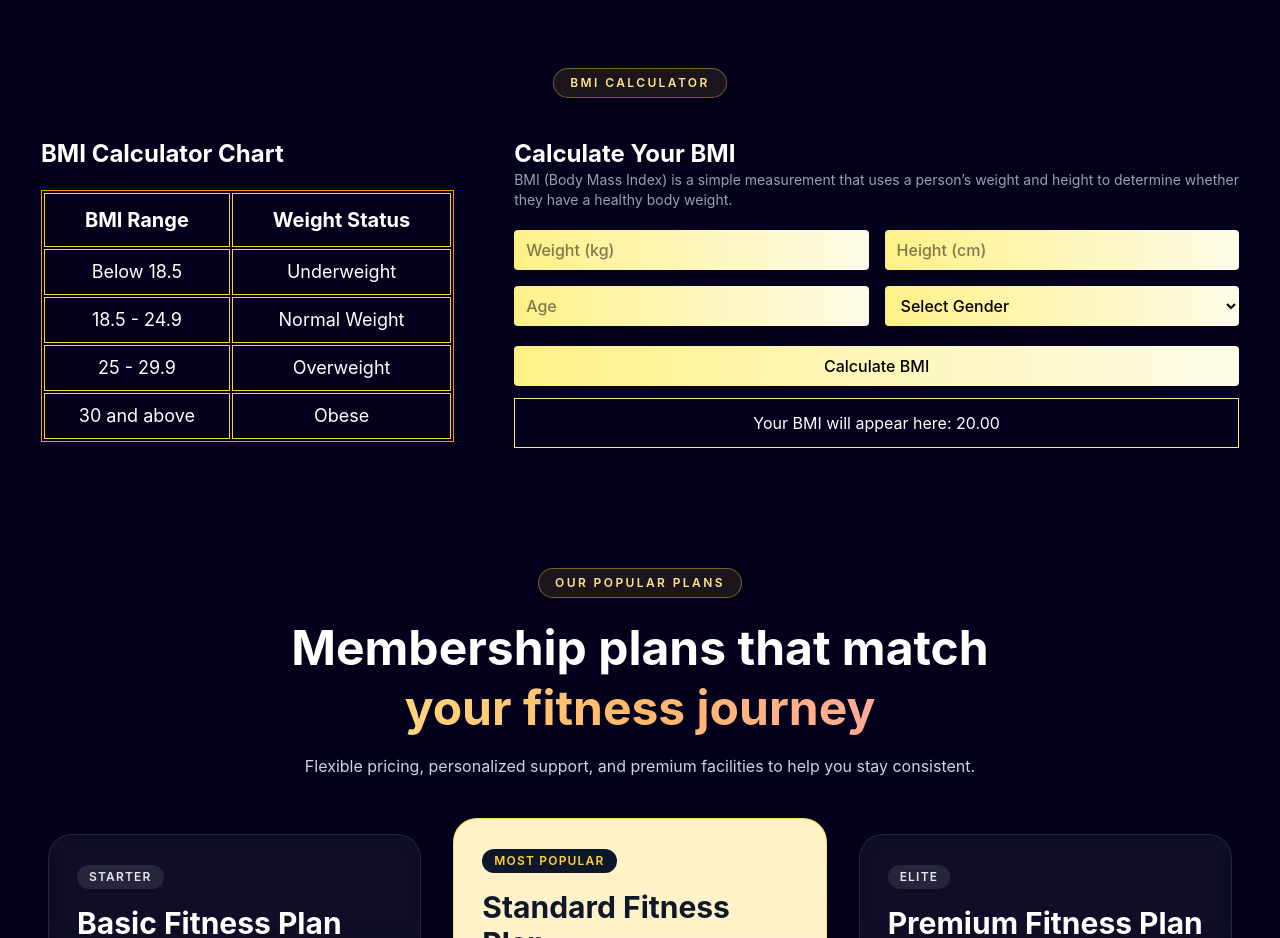
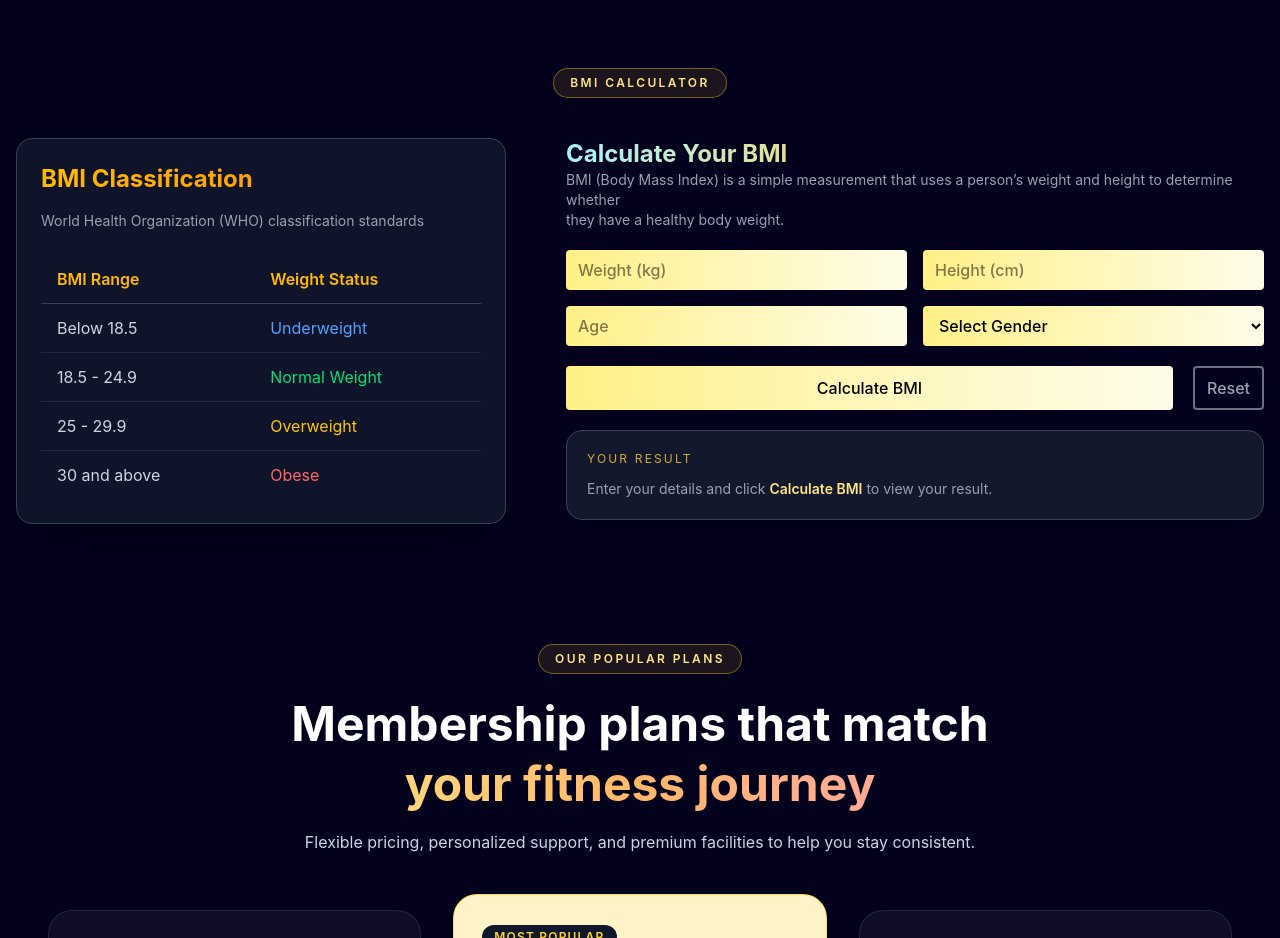
Before and after one commit to MohanlalManna24/gym-website, a React (Vite) app: page / in a window 1280 px wide. Shown: the part 4500-5438 px from the top of the page. Built offline with nearby package versions, Linux system fonts and the light colour scheme.

Commit message:
Update BMI Calculator section :: add logic and change some design - add gradient text effect and re-design table chart

```diff
--- a/src/component/BMICalculator.jsx
+++ b/src/component/BMICalculator.jsx
@@ -1,7 +1,73 @@
-import React from "react";
+import React, { useState } from "react";
 import Layout from "../Layout/Layout";
 
 const BMICalculator = () => {
+  const [weight, setWeight] = useState("");
+  const [height, setHeight] = useState("");
+  const [age, setAge] = useState("");
+  const [gender, setGender] = useState("");
+  const [bmi, setBmi] = useState("");
+
+  const bmiValue = Number(bmi);
+
+  const calculateBMI = () => {
+    if (weight && height && age && gender) {
+      const heightInMeters = height / 100;
+      const bmi = weight / (heightInMeters * heightInMeters);
+      setBmi(bmi.toFixed(2));
+    }
+  };
+
+  const category = (bmi) => {
+    if (0 < bmi && bmi < 18.5) {
+      return "Underweight";
+    } else if (bmi >= 18.5 && bmi < 25) {
+      return "Normal Weight";
+    } else if (bmi >= 25 && bmi < 30) {
+      return "Overweight";
+    } else if (bmi >= 30) {
+      return "Obese";
+    } else {
+      return "";
+    }
+  };
+  const bmiStatus = category(bmiValue);
+  const hasResult = bmi !== "";
+
+
+  const resetForm = () => {
+    setWeight("");
+    setHeight("");
+    setAge("");
+    setGender("");
+    setBmi("");
+  };
+
+
+  const getStatusStyle = (status) => {
+    if (status === "Underweight") {
+      return "border-blue-400/40 bg-blue-500/10 text-blue-300";
+    }
+    if (status === "Normal Weight") {
+      return "border-emerald-400/40 bg-emerald-500/10 text-emerald-300";
+    }
+    if (status === "Overweight") {
+      return "border-yellow-400/40 bg-yellow-500/10 text-yellow-300";
+    }
+    if (status === "Obese") {
+      return "border-red-400/40 bg-red-500/10 text-red-300";
+    }
+    return "border-gray-600 bg-gray-800/60 text-gray-300";
+  };
+
+  const getBmiPointerPosition = (value) => {
+    if (!value || value <= 0) {
+      return 0;
+    }
+    const normalized = (value / 40) * 100;
+    return Math.max(0, Math.min(normalized, 100));
+  };
+
   return (
     <Layout>
       <section className="py-10 m-auto mt-10 ">
@@ -12,42 +78,54 @@ const BMICalculator = () => {
         </div>
         <div className="container flex justify-center gap-15 mt-10">
           <div className="leftContainer">
-            <p className="text-2xl font-bold">BMI Calculator Chart</p>
-            <table className="table-auto border-separate  border border-amber-500 mt-5 ">
-              <thead className="text-xl font-light">
-                <tr>
-                  <th className="border border-amber-300 px-10 py-3">
+            {/* BMI Chart Section */}
+            <div className="bg-gray-800/50 backdrop-blur-sm rounded-2xl border border-gray-700 p-6 shadow-2xl hover:shadow-amber-500/5 transition-all duration-300">
+              <h2 className="text-2xl font-bold bg-linear-to-r from-amber-400 to-orange-400 bg-clip-text text-transparent mb-4">
+                BMI Classification
+              </h2>
+              <p className="text-sm text-gray-400 mb-6">
+                World Health Organization (WHO) classification standards
+              </p>
+
+              <div className="overflow-x-auto">
+                <table className="w-110">
+                  <thead>
+                    <tr className="border-b border-gray-700">
+                      <th className="text-left py-3 px-4 text-amber-400 font-semibold">
                         BMI Range
                       </th>
-                  <th className="border border-amber-300 px-10 py-3">
+                      <th className="text-left py-3 px-4 text-amber-400 font-semibold">
                         Weight Status
                       </th>
                     </tr>
                   </thead>
-              <tbody className="text-lg font-normal text-center">
-                <tr>
-                  <td className="border border-amber-300 py-2">Below 18.5</td>
-                  <td className="border border-amber-300 py-2">Underweight</td>
+                  <tbody className="text-gray-300">
+                    <tr className="border-b border-gray-700/50 hover:bg-gray-700/30 transition-colors">
+                      <td className="py-3 px-4">Below 18.5</td>
+                      <td className="py-3 px-4 text-blue-400">Underweight</td>
                     </tr>
-                <tr>
-                  <td className="border border-amber-300 py-2">18.5 - 24.9</td>
-                  <td className="border border-amber-300 py-2">
+                    <tr className="border-b border-gray-700/50 hover:bg-gray-700/30 transition-colors">
+                      <td className="py-3 px-4">18.5 - 24.9</td>
+                      <td className="py-3 px-4 text-green-400">
                         Normal Weight
                       </td>
                     </tr>
-                <tr>
-                  <td className="border border-amber-300 py-2">25 - 29.9</td>
-                  <td className="border border-amber-300 py-2">Overweight</td>
+                    <tr className="border-b border-gray-700/50 hover:bg-gray-700/30 transition-colors">
+                      <td className="py-3 px-4">25 - 29.9</td>
+                      <td className="py-3 px-4 text-yellow-400">Overweight</td>
                     </tr>
-                <tr>
-                  <td className="border border-amber-300 py-2">30 and above</td>
-                  <td className="border border-amber-300 py-2">Obese</td>
+                    <tr className="hover:bg-gray-700/30 transition-colors">
+                      <td className="py-3 px-4">30 and above</td>
+                      <td className="py-3 px-4 text-red-400">Obese</td>
                     </tr>
                   </tbody>
                 </table>
               </div>
+            </div>
+          </div>
+
           <div className="rightContainer">
-            <h3 className="text-2xl font-bold">Calculate Your BMI</h3>
+            <h3 className="text-2xl font-bold bg-linear-to-r from-cyan-200 via-amber-300 to-amber-200 bg-clip-text text-transparent">Calculate Your BMI</h3>
             <p className="text-sm font-normal text-gray-400">
               BMI (Body Mass Index) is a simple measurement that uses a person’s
               weight and height to determine whether <br /> they have a healthy
@@ -58,11 +136,17 @@ const BMICalculator = () => {
                 type="number"
                 placeholder="Weight (kg)"
                 className="bg-linear-to-r to-yellow-50 from-yellow-200 text-black px-3 py-2 font-medium rounded"
+                value={weight}
+                onChange={(e) => setWeight(e.target.value)}
+                required
               />
               <input
                 type="number"
                 placeholder="Height (cm)"
                 className="bg-linear-to-r to-yellow-50 from-yellow-200 text-black px-3 py-2 font-medium rounded"
+                value={height}
+                onChange={(e) => setHeight(e.target.value)}
+                required
               />
               <input
                 type="number"
@@ -70,11 +154,17 @@ const BMICalculator = () => {
                 id="age"
                 placeholder="Age"
                 className="bg-linear-to-r to-yellow-50 from-yellow-200 text-black px-3 py-2 font-medium rounded"
+                value={age}
+                onChange={(e) => setAge(e.target.value)}
+                required
               />
               <select
                 name="gender"
                 id="gender"
                 className="bg-linear-to-r to-yellow-50 from-yellow-200 text-black px-3 py-2 font-medium rounded cursor-pointer"
+                value={gender}
+                onChange={(e) => setGender(e.target.value)}
+                required
               >
                 <option value="">Select Gender</option>
                 <option value="male">Male</option>
@@ -82,13 +172,72 @@ const BMICalculator = () => {
                 <option value="other">Others</option>
               </select>
             </div>
+            <div className="btn flex gap-5">
               <input
                 type="button"
                 value="Calculate BMI"
-              className="bg-linear-to-r to-yellow-50 from-yellow-200 text-black w-full mt-5 px-3 py-2 font-medium rounded cursor-pointer"
+                className="bg-linear-to-r to-yellow-50 from-yellow-200 text-black w-full mt-5 px-3 py-2 font-medium rounded cursor-pointer transition-all duration-200 hover:from-yellow-100 hover:to-yellow-300 hover:shadow-lg hover:shadow-amber-300/30 active:translate-y-0.5 active:scale-[0.99] active:shadow-md focus-visible:outline-none focus-visible:ring-2 focus-visible:ring-amber-300/70"
+                onClick={calculateBMI}
               />
-            <div className="result mt-3 py-3 text-center border border-amber-200">
-              Your BMI will appear here: 20.00{" "}
+              <input
+                type="button"
+                value="Reset"
+                className="border-2 mt-5 border-gray-500 text-gray-400 px-3 py-2 font-medium rounded cursor-pointer transition-all duration-200 hover:border-amber-300 hover:text-amber-200 hover:bg-amber-300/10 active:translate-y-0.5 active:scale-[0.99] active:bg-amber-300/15 focus-visible:outline-none focus-visible:ring-2 focus-visible:ring-amber-300/60"
+                onClick={resetForm}
+              />
+            </div>
+
+            <div className="result mt-5 rounded-2xl border border-gray-700 bg-gray-800/60 p-5 shadow-xl backdrop-blur-sm">
+              <p className="text-xs uppercase tracking-[0.18em] text-amber-300/80">
+                Your Result
+              </p>
+
+              {hasResult ? (
+                <div className="mt-4 space-y-4">
+                  <div className="rounded-xl border border-gray-700/80 bg-gray-900/40 p-4">
+                    <div className="flex items-end justify-between gap-4">
+                      <div>
+                        <p className="text-xs uppercase tracking-[0.14em] text-gray-400">
+                          Body Mass Index
+                        </p>
+                        <p className="mt-2 text-4xl font-bold leading-none text-white">
+                          {bmi}
+                        </p>
+                      </div>
+                      <span
+                        className={`rounded-full border px-3 py-1 text-xs font-semibold uppercase tracking-wide ${getStatusStyle(
+                          bmiStatus,
+                        )}`}
+                      >
+                        {bmiStatus}
+                      </span>
+                    </div>
+
+                    <div className="mt-4">
+                      <div className="mb-2 flex items-center justify-between text-[11px] uppercase tracking-wider text-gray-400">
+                        <span>BMI Scale</span>
+                        <span>Healthy: 18.5 - 24.9</span>
+                      </div>
+                      <div className="relative h-2 rounded-full bg-linear-to-r from-blue-400 via-emerald-400 via-60% to-red-500">
+                        <span
+                          className="absolute top-1/2 h-4 w-4 -translate-y-1/2 rounded-full border-2 border-white bg-gray-950 shadow-md"
+                          style={{
+                            left: `calc(${getBmiPointerPosition(bmiValue)}% - 8px)`,
+                          }}
+                        />
+                      </div>
+                    </div>
+                  </div>
+                </div>
+              ) : (
+                <p className="mt-3 text-sm text-gray-400">
+                  Enter your details and click{" "}
+                  <span className="font-semibold text-amber-200">
+                    Calculate BMI
+                  </span>{" "}
+                  to view your result.
+                </p>
+              )}
             </div>
           </div>
         </div>
```
Lines whose indentation alone changed are shown as unchanged.
